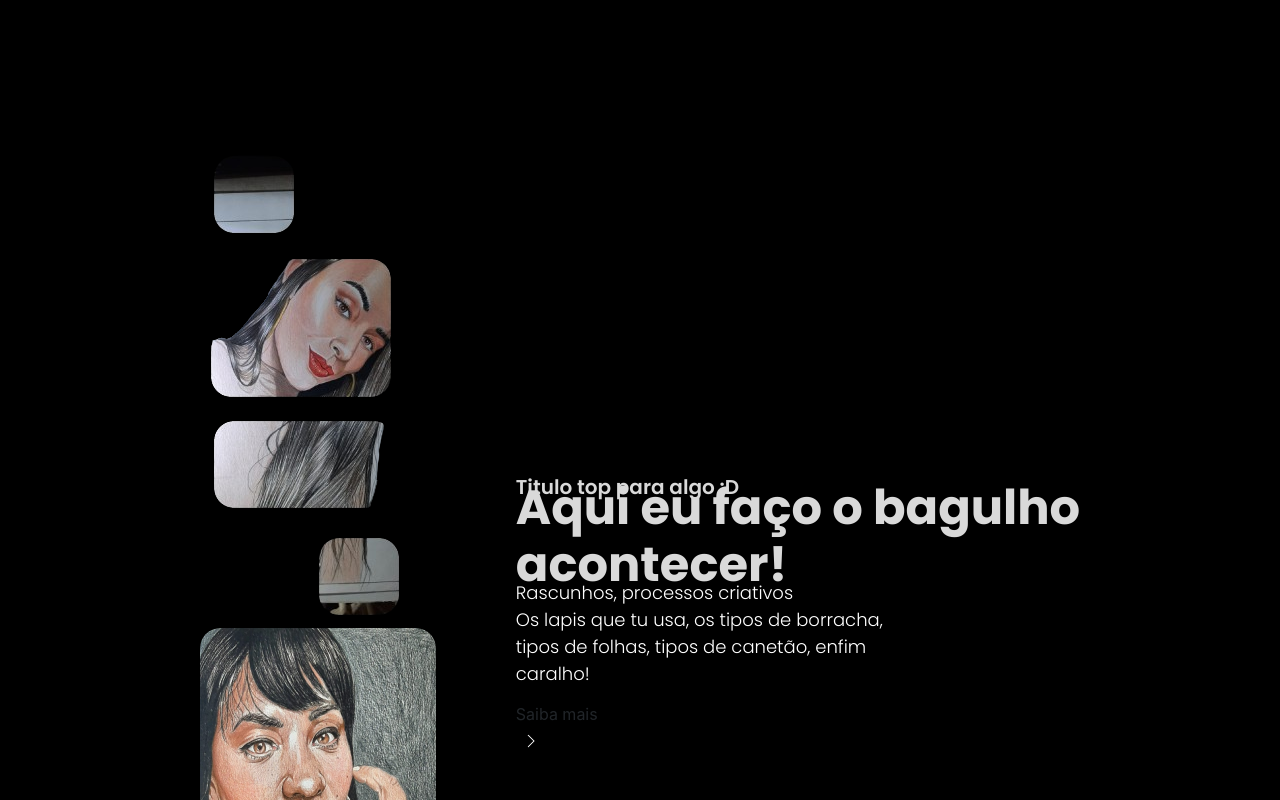
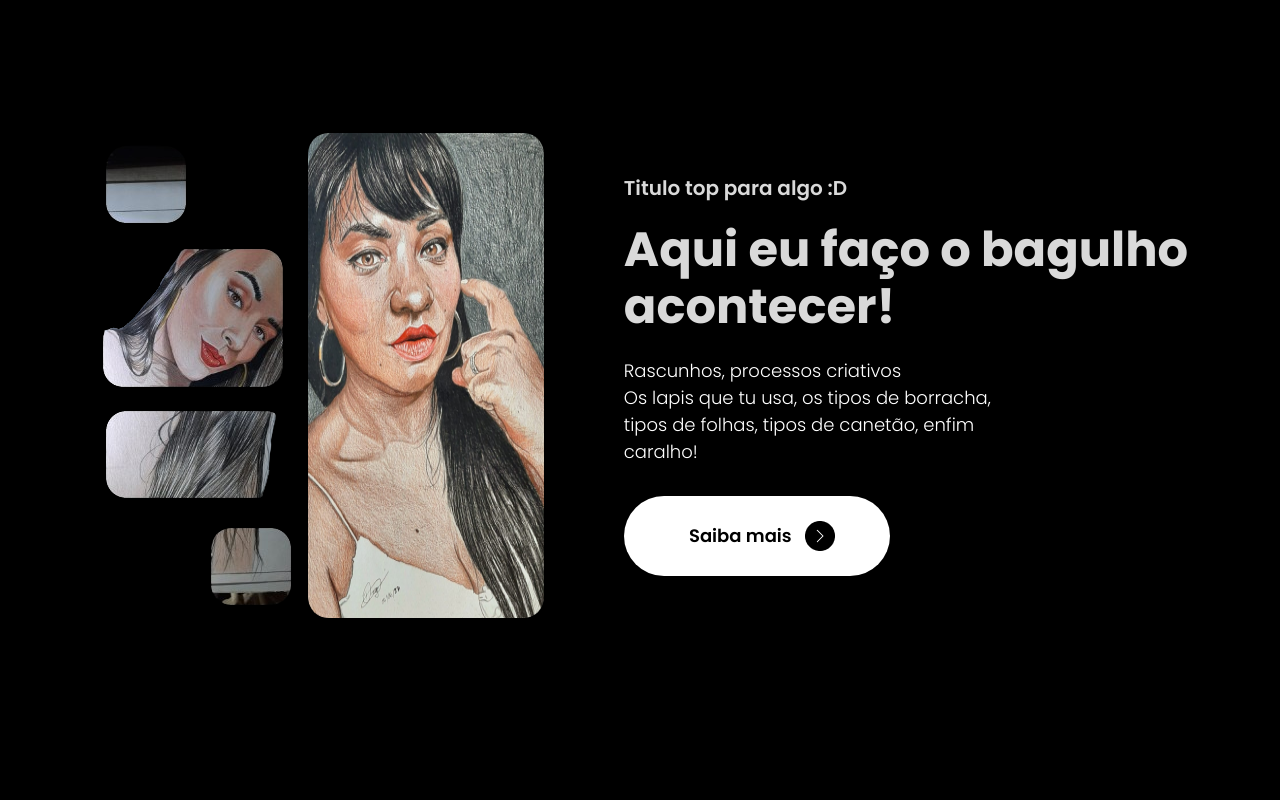
Before and after one commit to robertdouglasaimon/projeto-arte-absoluta, a React (Create React App) app: page / in a window 1280 px wide. Shown: the part 1040-1840 px from the top of the page. After the commit the page ends 1678 px from the top, so only its background shows below. Built offline with nearby package versions, Linux system fonts and the light colour scheme.

Commit message:
Manutenção da Section 2

```diff
--- a/src/Componentes/Section1/Section1.css
+++ b/src/Componentes/Section1/Section1.css
@@ -9,7 +9,7 @@
 } */
 
 .section1 {
-    padding-bottom: 130px;
+    padding-bottom: 120px;
     padding-left: 80px;
 
 }
@@ -55,10 +55,10 @@
     border-radius: 50px;
     cursor: pointer;
     font-weight: 550;
-    font-family: 'Poppins', sans-serif;
+    font-family: var(--Poppins);
     font-size: 20px;
     text-align: center;
-    background-color: #fff;
+    background-color: var(--cor1);
     color: #000;
     box-shadow: 0 4px 6px rgba(0, 0, 0, 0.1);
     padding-right: 20px;
--- a/src/Componentes/Section2/Section2.css
+++ b/src/Componentes/Section2/Section2.css
@@ -13,7 +13,9 @@
 
 .d2 {
     padding-right: 80px;
+    display: flex;
 }
+
 
 .d1 h1 {
     font-family: var(--Poppins);
@@ -21,7 +23,7 @@
     font-weight: 550;
     color: var(--cor4);
 
-    margin-bottom: -20px;
+    margin-bottom: 21px;
 }
 
 .d1 h2 {
@@ -30,7 +32,7 @@
     font-weight: bold;
     color: var(--cor4);
 
-    margin-bottom: -15px; /* Reduzir espaço abaixo do h2 */
+    margin-bottom: 21px; /* Reduzir espaço abaixo do h2 */
     line-height: 1.2;
 }
 
@@ -39,12 +41,20 @@
     font-size: 18px;
     font-weight: 350;
     color: var(--cor1);
+    margin-bottom: 31px;
+    text-align: left;
 }
 
 .dois {
     margin-top: 15px;
 }
 
+.custom-button p {
+    color: var(--cor3);
+    margin:0px 0px 0px 30px;
+    font-family: var(--Poppins);
+    font-weight: 550;
+}
 
 /*FOTOS ----------------------------------------*/
 .Fotos {
--- a/src/Componentes/Section2/index.js
+++ b/src/Componentes/Section2/index.js
@@ -26,10 +26,10 @@ const Section2 = (props) => {
                     tipos de folhas, tipos de canetão, enfim<br></br>
                     caralho!
                 </p>
-                <button className='botao dois'>
-                    Saiba mais
+                <button className='custom-button'>
+                        <p>Saiba mais</p>
                         <span className='Seta'>
-                            <img src={Seta} alt='Seta do botão'/>
+                            <img src={Seta} alt='Seta do botão' />
                         </span>
                 </button>
             </div>
```
